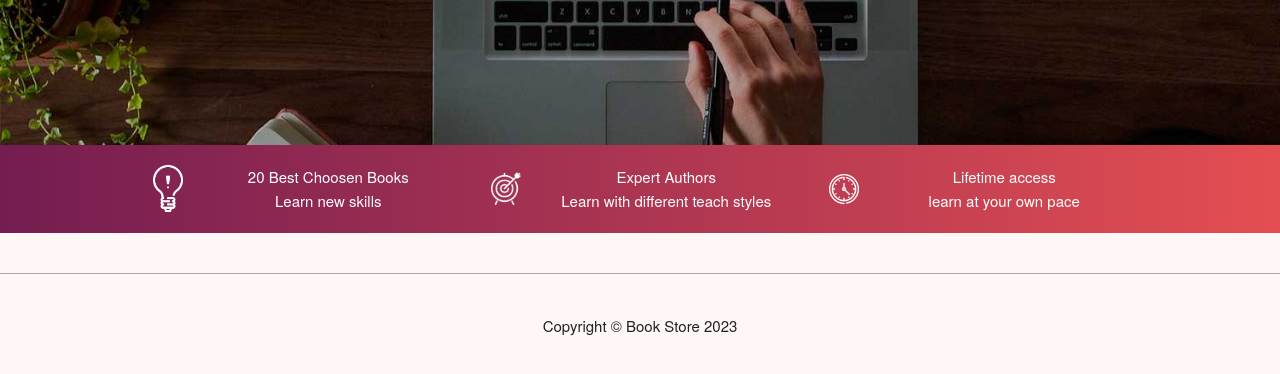
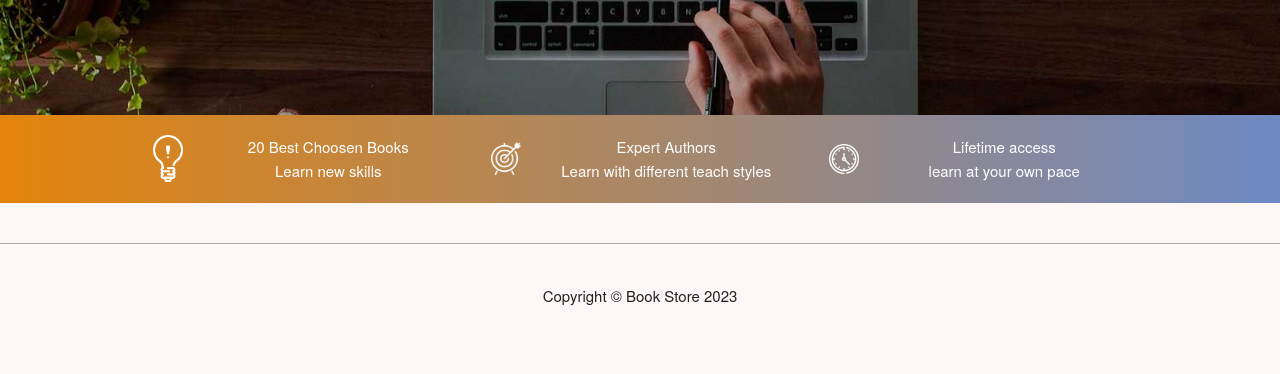
Before and after one commit to Carcess/Book-Store, a website built with Vite: page index.html in a window 1280 px wide. Shown: the part 298-672 px from the top of the page. Built offline with nearby package versions, Linux system fonts and the light colour scheme.

Commit message:
match color scheme with logo

```diff
--- a/assets/css/custom.css
+++ b/assets/css/custom.css
@@ -39,7 +39,7 @@ ul {
 }
 #hero {
     background-image:url(../img/hero.jpg);
-    height: 350px;
+    height: 320px;
     background-size: cover;
 }
 #heading {
@@ -94,10 +94,10 @@ ul {
 
 .main-bar {
     padding: 20px 0;
-   background: #741d51; /* Old browsers */
-   background: -moz-linear-gradient(left, #741d51 0%, #e44e52 100%); /* FF3.6-15 */
-   background: -webkit-linear-gradient(left, #741d51 0%,#e44e52 100%); /* Chrome10-25,Safari5.1-6 */
-   background: linear-gradient(to right, #741d51 0%,#e44e52 100%); /* W3C, IE10+, FF16+, Chrome26+, Opera12+, Safari7+ */
+   background: #E4840B; /* Old browsers */
+   background: -moz-linear-gradient(left, #E4840B 0%, #6E8AC4 100%); /* FF3.6-15 */
+   background: -webkit-linear-gradient(left, #E4840B 0%,#6E8AC4 100%); /* Chrome10-25,Safari5.1-6 */
+   background: linear-gradient(to right, #E4840B 0%,#6E8AC4 100%); /* W3C, IE10+, FF16+, Chrome26+, Opera12+, Safari7+ */
    filter: progid:DXImageTransform.Microsoft.gradient( startColorstr='#741d51', endColorstr='#e44e52',GradientType=1 ); /* IE6-9 */
 }
 
```
